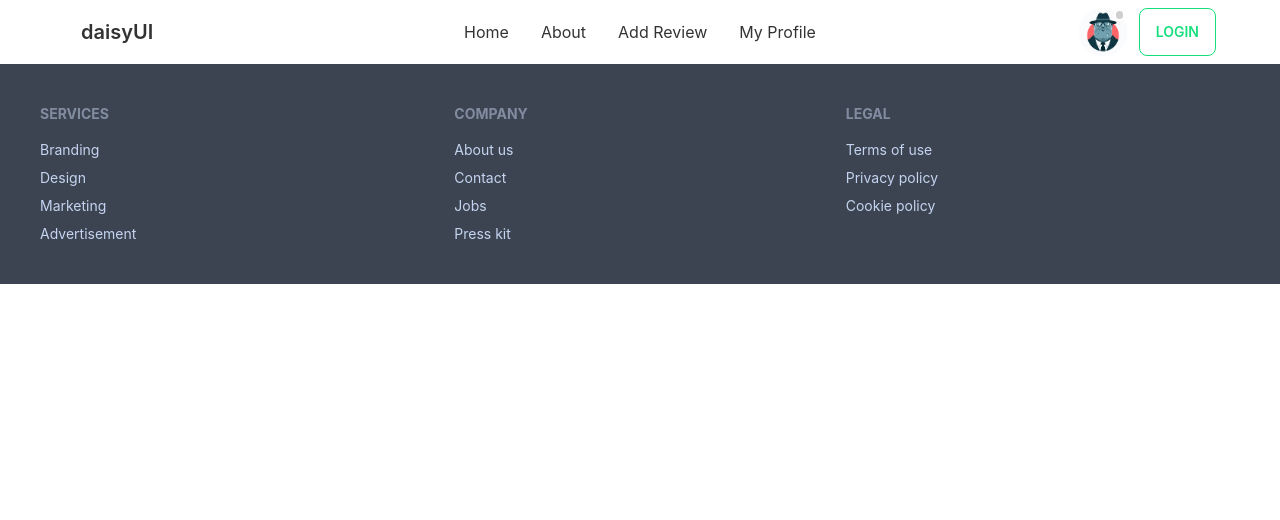
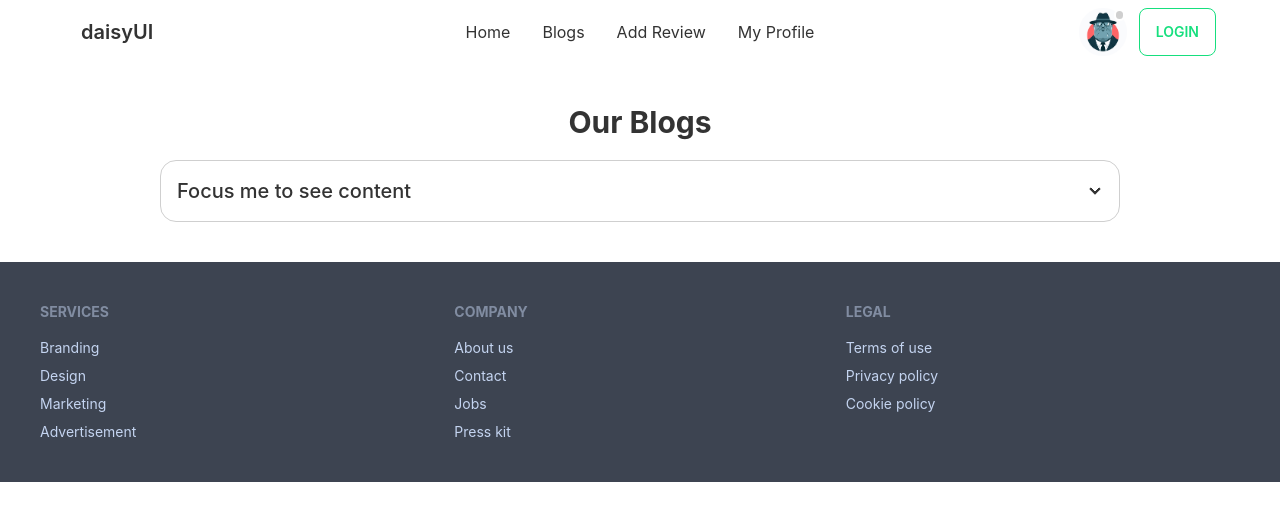
Before and after one commit to rahadislam/computer_Gagests_management, a React (Create React App) app: page /blogs in a window 1280 px wide. Shown: the top 520 px of the page. Built offline with nearby package versions, Linux system fonts and the light colour scheme; no server answers.

Commit message:
blogs section implements

```diff
--- a/src/App.js
+++ b/src/App.js
@@ -14,6 +14,7 @@ import 'react-toastify/dist/ReactToastify.css';
 import AllUser from './pages/Dashbord/AllUser';
 import Footer from './pages/Footer/Footer';
 import Review from './pages/Review/Review';
+import Blogs from './pages/Blogs/Blogs';
 
 function App() {
   return (
@@ -22,6 +23,7 @@ function App() {
       <Routes>
         <Route path='/' element={<Home></Home>}></Route>
         <Route path='/home' element={<Home></Home>}></Route>
+        <Route path='/blogs' element={<Blogs></Blogs>}></Route>
         <Route path='/myprofile' element={
           <RequireAuth>
             <Myprofile></Myprofile>
--- /dev/null
+++ b/src/pages/Blogs/Blogs.js
@@ -0,0 +1,19 @@
+import React from 'react';
+
+const Blogs = () => {
+    return (
+        <div className='my-10 w-3/4 mx-auto'>
+            <h1 className='text-center text-3xl font-bold my-5'>Our Blogs</h1>
+            <div tabindex="0" class="collapse collapse-arrow border border-base-300 bg-base-100 rounded-box">
+                <div class="collapse-title text-xl font-medium">
+                    Focus me to see content
+                </div>
+                <div class="collapse-content">
+                    <p>tabindex="0" attribute is necessary to make the div focusable</p>
+                </div>
+            </div>
+        </div>
+    );
+};
+
+export default Blogs;
--- a/src/pages/Dashbord/Dashbord.js
+++ b/src/pages/Dashbord/Dashbord.js
@@ -3,6 +3,7 @@ import { useAuthState } from 'react-firebase-hooks/auth';
 import { Outlet,Link } from 'react-router-dom';
 import auth from '../../firebase.init';
 import useAdmincheak from '../../hooks/useAdmincheak';
+import dashicon from '../../images/dots-menu.png'
 
 const Dashbord = () => {
   const [user]=useAuthState(auth);
@@ -11,10 +12,9 @@ const Dashbord = () => {
         <div class="drawer drawer-mobile">
   <input id="my-drawer-2" type="checkbox" class="drawer-toggle" />
   <div class="drawer-content flex flex-col  bg-slate-50 p-5">
+  <label for="my-drawer-2" class="btn w-12 bg-slate-50 border-none drawer-button lg:hidden"><img src={dashicon} alt="" /></label>
             <h1 className='font-bold text-2xl '>Dashbord</h1>
             <Outlet></Outlet>
-
-    <label for="my-drawer-2" class="btn btn-primary drawer-button lg:hidden">Open drawer</label>
 
 
   </div>
--- a/src/shaerd/Header/Header.js
+++ b/src/shaerd/Header/Header.js
@@ -19,18 +19,12 @@ const Header = () => {
           <svg xmlns="http://www.w3.org/2000/svg" class="h-5 w-5" fill="none" viewBox="0 0 24 24" stroke="currentColor"><path strokeLinecap="round" strokeLinejoin="round" strokeWidth="2" d="M4 6h16M4 12h8m-8 6h16" /></svg>
         </label>
         <ul tabIndex="0" class="menu menu-compact dropdown-content mt-3 p-2 shadow bg-base-100 rounded-box w-52">
-          <li><a>Item 1</a></li>
-          <li tabIndex="0">
-            <a class="justify-between">
-              Parent
-              <svg class="fill-current" xmlns="http://www.w3.org/2000/svg" width="24" height="24" viewBox="0 0 24 24"><path d="M8.59,16.58L13.17,12L8.59,7.41L10,6L16,12L10,18L8.59,16.58Z" /></svg>
-            </a>
-            <ul class="p-2">
-              <li><a>Submenu 1</a></li>
-              <li><a>Submenu 2</a></li>
-            </ul>
-          </li>
-          <li><a>Item 3</a></li>
+        <li><Link to='/home'>Home</Link></li>
+        <li><Link to='/about'>Blogs</Link></li>
+        {user && <li><Link to='/dashbord'>Dashboard</Link></li>}
+        <li><Link to='/review'>Add Review</Link></li>
+
+        <li><Link to='/myprofile'>My Profile</Link></li>
         </ul>
       </div>
       <a class="btn btn-ghost normal-case text-xl">daisyUI</a>
@@ -38,7 +32,7 @@ const Header = () => {
     <div class="navbar-center hidden lg:flex">
       <ul class="menu menu-horizontal p-0">
         <li><Link to='/home'>Home</Link></li>
-        <li><Link to='/about'>About</Link></li>
+        <li><Link to='/blogs'>Blogs</Link></li>
         {user && <li><Link to='/dashbord'>Dashboard</Link></li>}
         <li><Link to='/review'>Add Review</Link></li>
 
```
Also changed, not shown: src/images/dots-menu.png (added).
